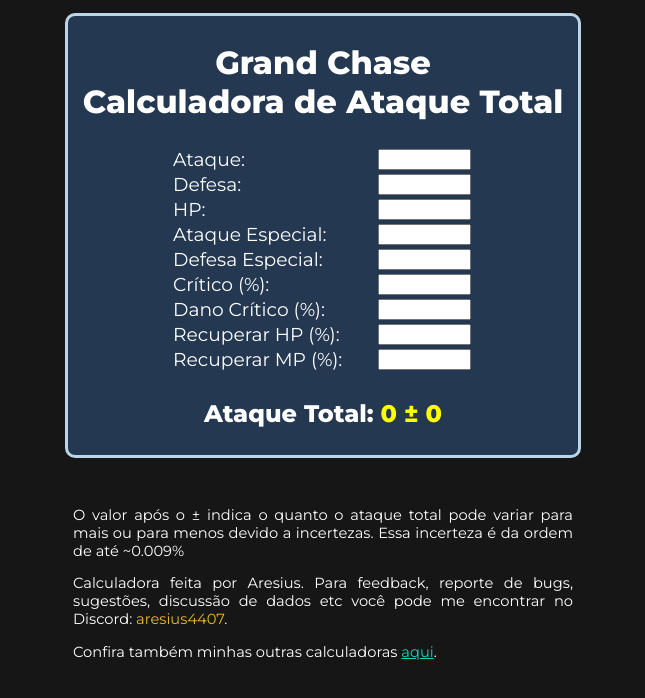
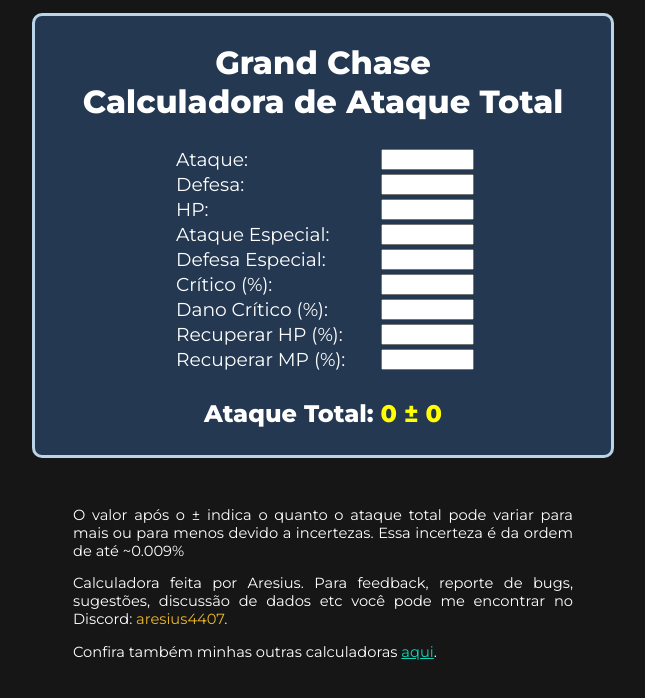
Before and after one commit to TheAresius/Total-Attack-BR, a plain HTML site: page index.html in a window 1280 px wide. Shown: the whole page, without its empty margins (317-962 px from the left). Drawn offline with Linux system fonts and the light colour scheme.

Commit message:
main frame size fix

```diff
--- a/style.css
+++ b/style.css
@@ -36,7 +36,7 @@ body {
     border-radius: 10px;
     border-style: solid;
     border-color: #b9d5e7;
-    width: 510px;
+    width: 576px;
     margin: 0 auto;
     margin-top: 10pt;
 }
@@ -52,7 +52,7 @@ body {
     width:300px;
     text-align: left;
     position:relative;
-    left: 105px;
+    left: 141px;
     align-items: center;
     display:grid;
     grid-template-columns: repeat(2, 205px);
```
